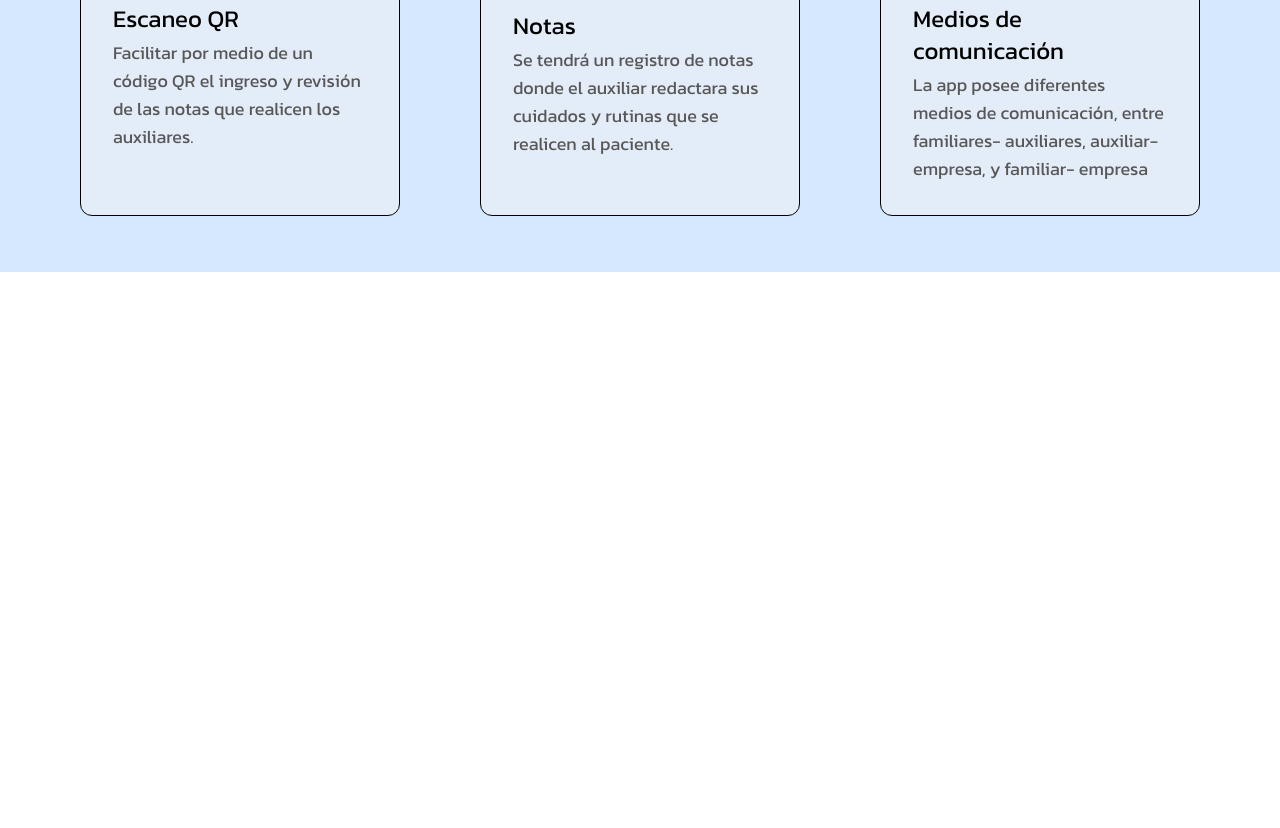
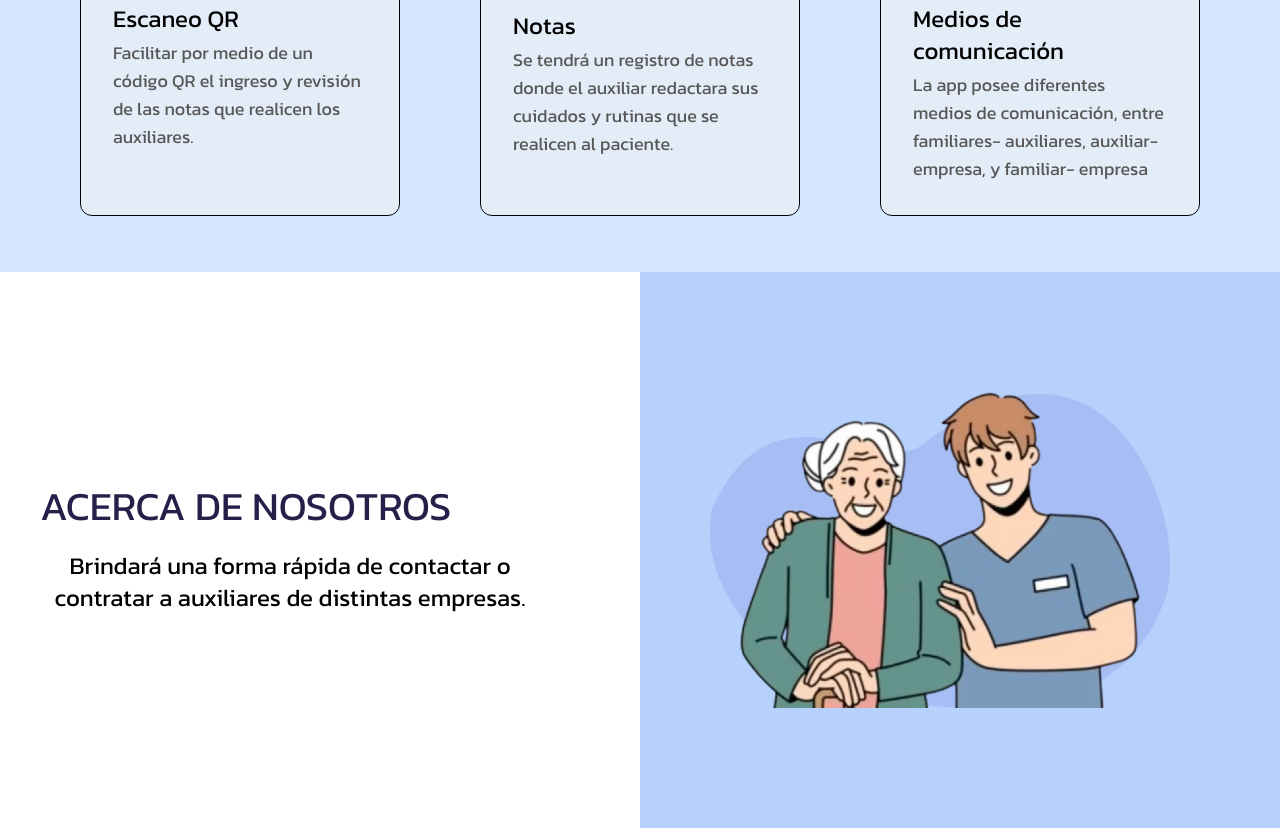
Before and after one commit to jsmoriones/landingpage-qfinder, a website built with Vite: page index.html in a window 1280 px wide. Shown: the part 2648-3476 px from the top of the page. Before the commit the page ends 2920 px from the top, so only its background shows below. Built offline with nearby package versions, Linux system fonts and the light colour scheme; files whose address does not match are found by name.

Commit message:
Agregando apartado donde tengo una imagen de abuela y un texto

```diff
--- a/index.html
+++ b/index.html
@@ -155,6 +155,23 @@
         </div>
       </div>
     </section>
+
+    <section class="mq1080:bg-dapp py-20">
+      <div class="mx-auto p-10 flex flex-col mq1080:flex-row">
+        <div class="w-12/12 mq1080:w-6/12">
+          <div class="w-12/12 mq1080:w-10/12 h-full flex flex-col justify-center">
+            <h2 class="font-normal text-center mq1080:text-left text-purpuraAzul text-4xl mq810:text-[40px]">ACERCA DE NOSOTROS</h2>
+
+            <p class="text-2xl text-center mq1360:text-left mt-6">Brindará una forma rápida de contactar o contratar a auxiliares de distintas empresas.</p>
+          </div>
+        </div>
+        <div class="w-12/12 mq1080:w-6/12 flex justify-center items-center mt-20 mq1080:mt-0">
+          <div class="w-10/12 bg-bgAbuelaMedico bg-no-repeat bg-center bg-92%">
+            <img src="/images/abuela_medico.png" alt="Abuela Auxiliar" class="w-4/5 mx-auto">
+          </div>
+        </div>
+      </div>
+    </section>
   </body>
     <script type="text/javascript" src="http://ajax.googleapis.com/ajax/libs/jquery/1.4.1/jquery.min.js"></script>
     <script type="module" src="/main.js"></script>
--- a/tailwind.config.js
+++ b/tailwind.config.js
@@ -16,7 +16,9 @@ export default {
       },
       backgroundImage: {
         'slide1': "linear-gradient(90deg, #84B6F4 -10%, transparent 90%), url('images/slide-1.jpg')",
-        'bgServicios': "linear-gradient(rgba(0, 117, 255, 17%), rgba(0, 117, 255, 17%)), url('images/bg-servicios.png')"
+        'bgServicios': "linear-gradient(rgba(0, 117, 255, 17%), rgba(0, 117, 255, 17%)), url('images/bg-servicios.png')",
+        'dapp': 'linear-gradient(to right, #FFF -2%, #FFF 50%, #B6D2FC 50%)',
+        'bgAbuelaMedico': 'url(/images/elipse-abuela-medico.png)'
       },
       screens: {
         'mq1360': { 'raw': '(min-width: 1360px)' },
@@ -26,6 +28,9 @@ export default {
       },
       boxShadow:{
         "sliderShadowText": "2px 2px 1px #00000030"
+      },
+      backgroundSize: {
+        "92%": "92%"
       }
     },
   },
```
Also changed, not shown: public/images/abuela_medico.png (added), public/images/d-movil.png (added), public/images/elipse-abuela-medico.png (added), public/images/elipse-movil.png (added).
